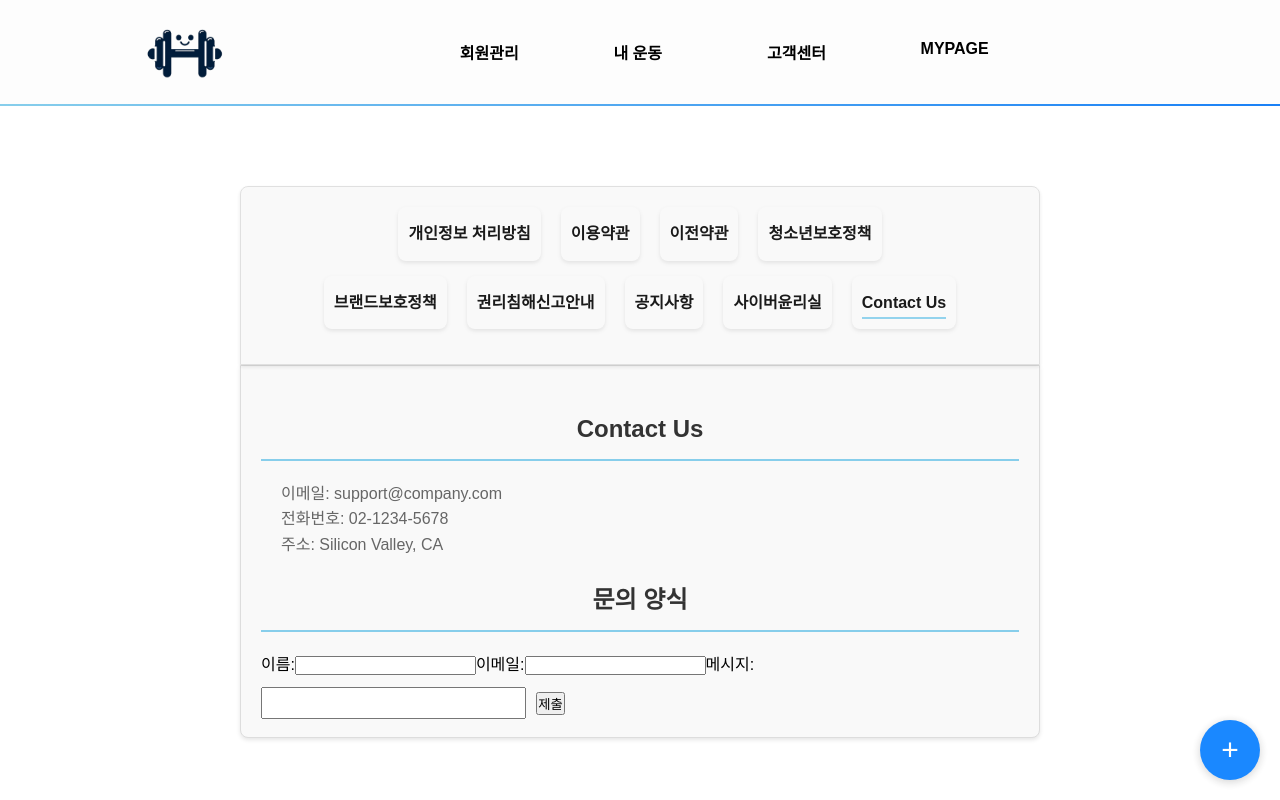
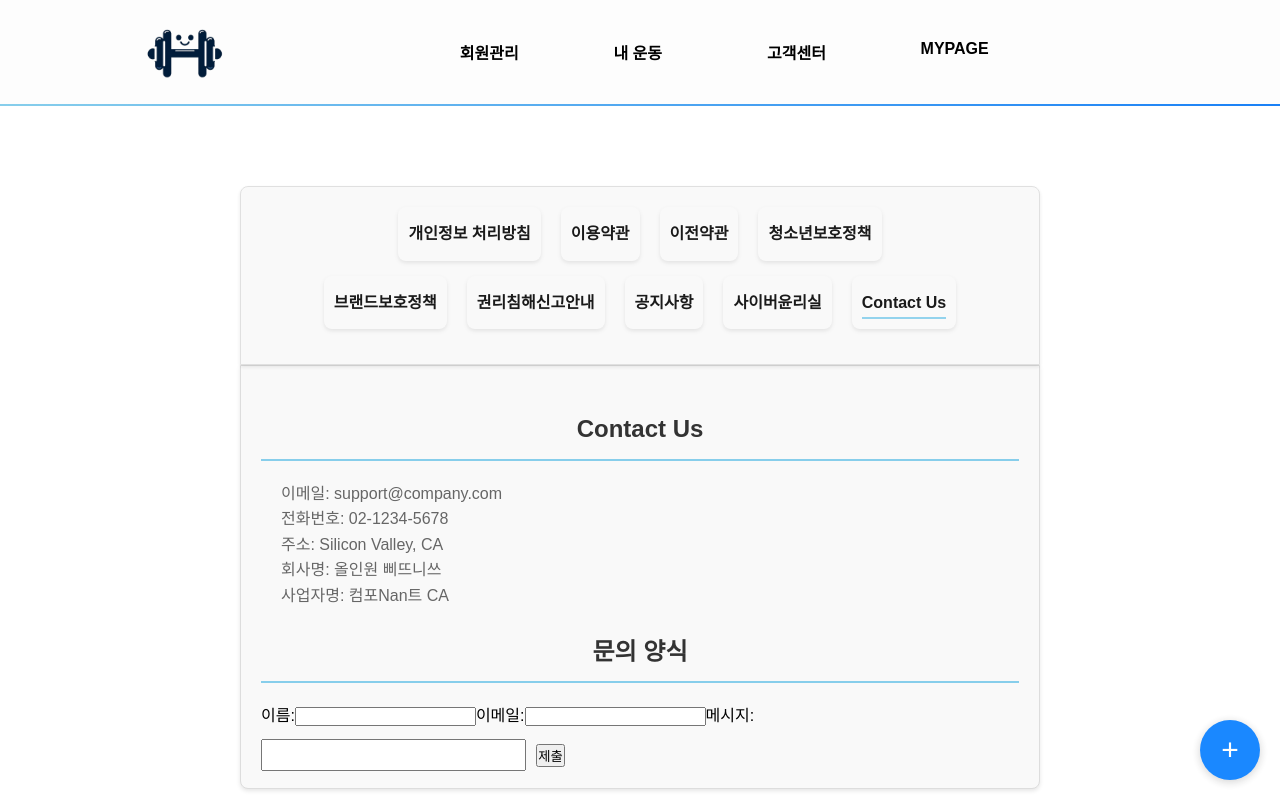
Before and after one commit to BangGiro/project2, a React (Create React App) app in the folder myapp/: page /contactUs in a window 1280 px wide. Shown: the top 800 px of the page. Built offline with nearby package versions, Linux system fonts and the light colour scheme; grey boxes are pictures that could not be loaded.

Commit message:
사업자명 회사명

```diff
--- a/myapp/src/components/pages/footerPages/ContactUs.jsx
+++ b/myapp/src/components/pages/footerPages/ContactUs.jsx
@@ -11,6 +11,8 @@ function ContactUs() {
                 <li>이메일: support@company.com</li>
                 <li>전화번호: 02-1234-5678</li>
                 <li>주소: Silicon Valley, CA</li>
+                <li>회사명: 올인원 삐뜨니쓰</li>
+                <li>사업자명: 컴포Nan트 CA</li>
             </ul>
             <h2>문의 양식</h2>
             <form>
```
